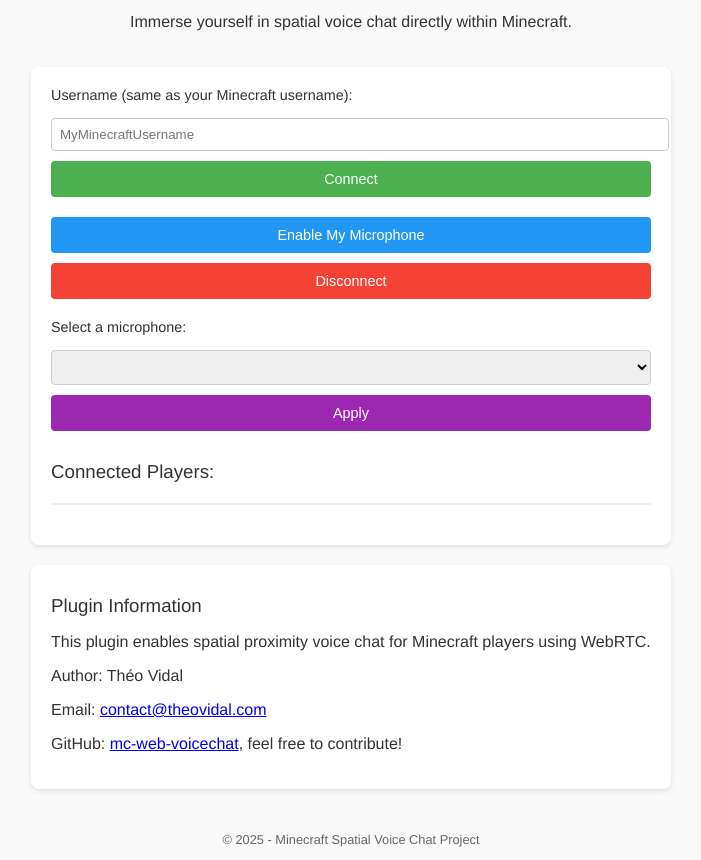
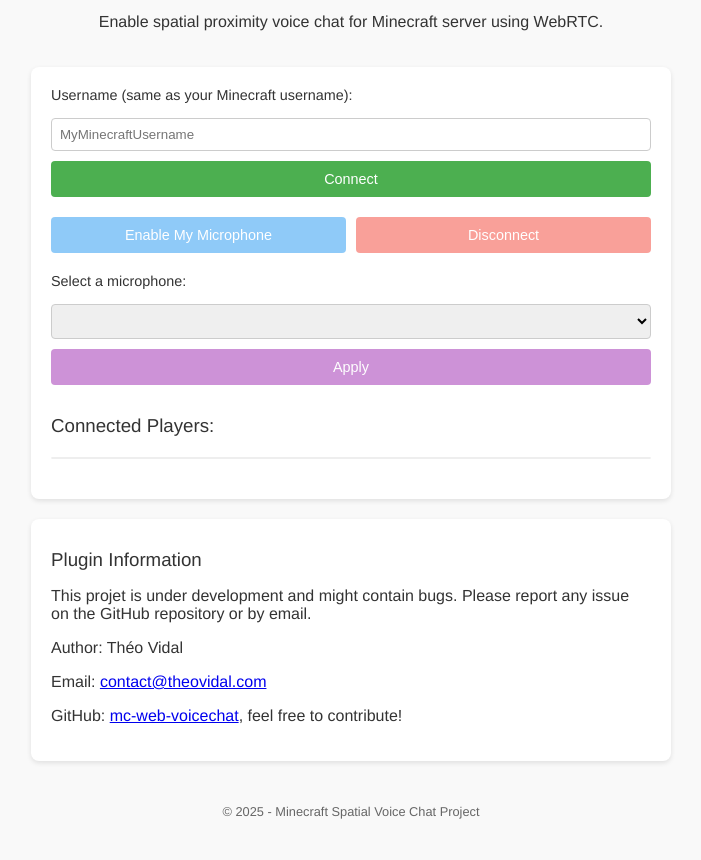
Before and after one commit to JonesJugHead/mc-web-voicechat, a website built with Vite: page front/index.html in a window 1280 px wide. Shown: the part 70-930 px from the top of the page, without its empty margins (289-990 px from the left). After the commit the page ends 902 px from the top, so only its background shows below. Built offline with nearby package versions, Linux system fonts and the light colour scheme.

Commit message:
refine design

```diff
--- a/front/index.html
+++ b/front/index.html
@@ -10,7 +10,7 @@
 
   <header>
     <h1>Minecraft 3D Spatial Voice Chat</h1>
-    <p>Immerse yourself in spatial voice chat directly within Minecraft.</p>
+    <p>Enable spatial proximity voice chat for Minecraft server using WebRTC.</p>
   </header>
 
   <div class="container">
@@ -20,7 +20,7 @@
       <button id="connectBtn">Connect</button>
     </div>
 
-    <div class="control-section">
+    <div class="control-section flex">
       <button id="startAudioBtn" disabled>Enable My Microphone</button>
       <button id="disconnectBtn" disabled>Disconnect</button>
     </div>
@@ -39,7 +39,7 @@
 
   <div class="container">
     <h3>Plugin Information</h3>
-    <p>This plugin enables spatial proximity voice chat for Minecraft players using WebRTC.</p>
+    <p>This projet is under development and might contain bugs. Please report any issue on the GitHub repository or by email.</p>
     <p>Author: Théo Vidal</p>
     <p>Email: <a href="mailto:contact@theovidal.com">contact@theovidal.com</a></p>
     <p>GitHub: <a href="https://github.com/Dalvii/mc-web-voicechat" target="_blank">mc-web-voicechat</a>, feel free to contribute!</p>
--- a/front/src/style.css
+++ b/front/src/style.css
@@ -19,7 +19,6 @@
   font-weight: 400;
 }
 
-/* Container principal */
 .container {
   width: 90%;
   max-width: 600px;
@@ -30,12 +29,21 @@
   margin-bottom: 20px;
 }
 
-/* Section formulaire / boutons */
 .control-section {
   display: flex;
   flex-direction: column;
   gap: 10px;
   margin-bottom: 20px;
+}
+
+.flex {
+  display: flex;
+  gap: 10px;
+  flex-direction: row;
+  justify-content: center;
+}
+.flex > * {
+  flex: 1;
 }
 
 label {
@@ -44,7 +52,6 @@
 }
 
 input[type="text"], select {
-  width: 100%;
   padding: 8px;
   border: 1px solid #ccc;
   border-radius: 4px;
@@ -58,12 +65,18 @@
   font-size: 0.9rem;
 }
 
+
+*[disabled] {
+  opacity: 0.5;
+  cursor: not-allowed;
+}
+
 #connectBtn {
   background-color: #4CAF50;
   color: #fff;
 }
 
-#connectBtn:hover {
+#connectBtn:hover:not([disabled]) {
   background-color: #45A049;
 }
 
@@ -72,7 +85,7 @@
   color: #fff;
 }
 
-#startAudioBtn:hover {
+#startAudioBtn:not([disabled]) {
   background-color: #1E88E5;
 }
 
@@ -81,7 +94,7 @@
   color: #fff;
 }
 
-#disconnectBtn:hover {
+#disconnectBtn:not([disabled]) {
   background-color: #e53935;
 }
 
@@ -90,7 +103,7 @@
   color: #fff;
 }
 
-#applyMicrophoneBtn:hover {
+#applyMicrophoneBtn:not([disabled]) {
   background-color: #8E24AA;
 }
 
```
